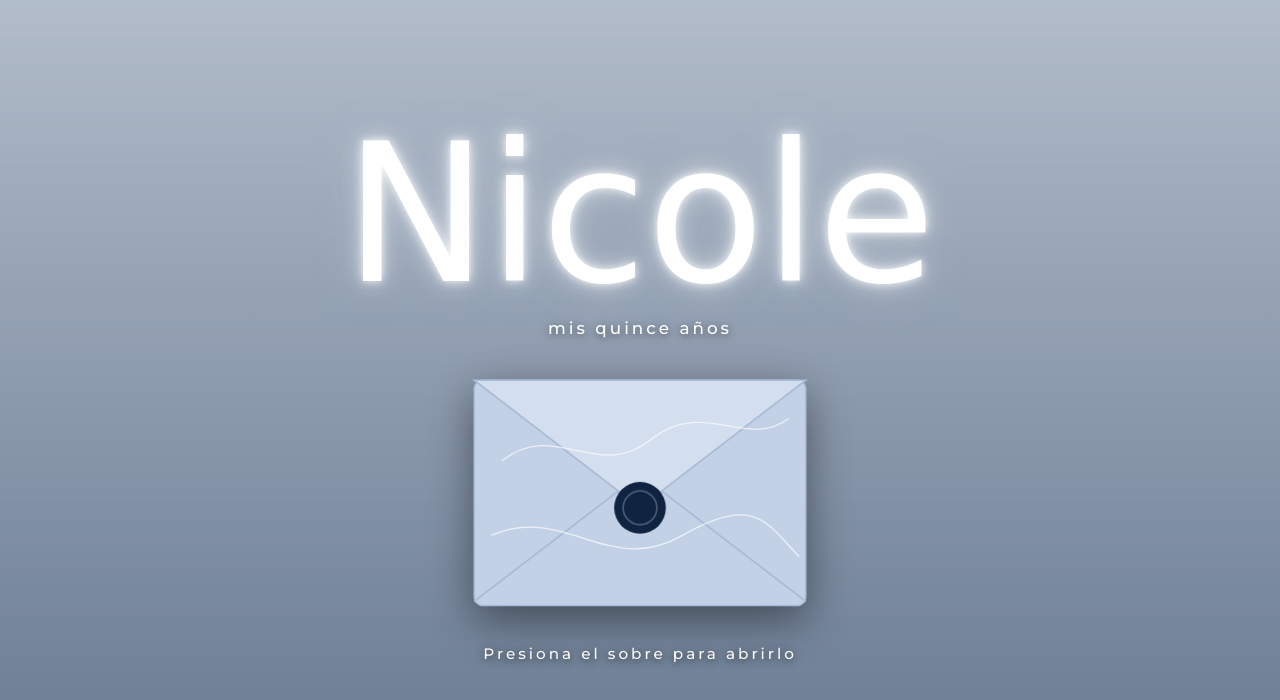
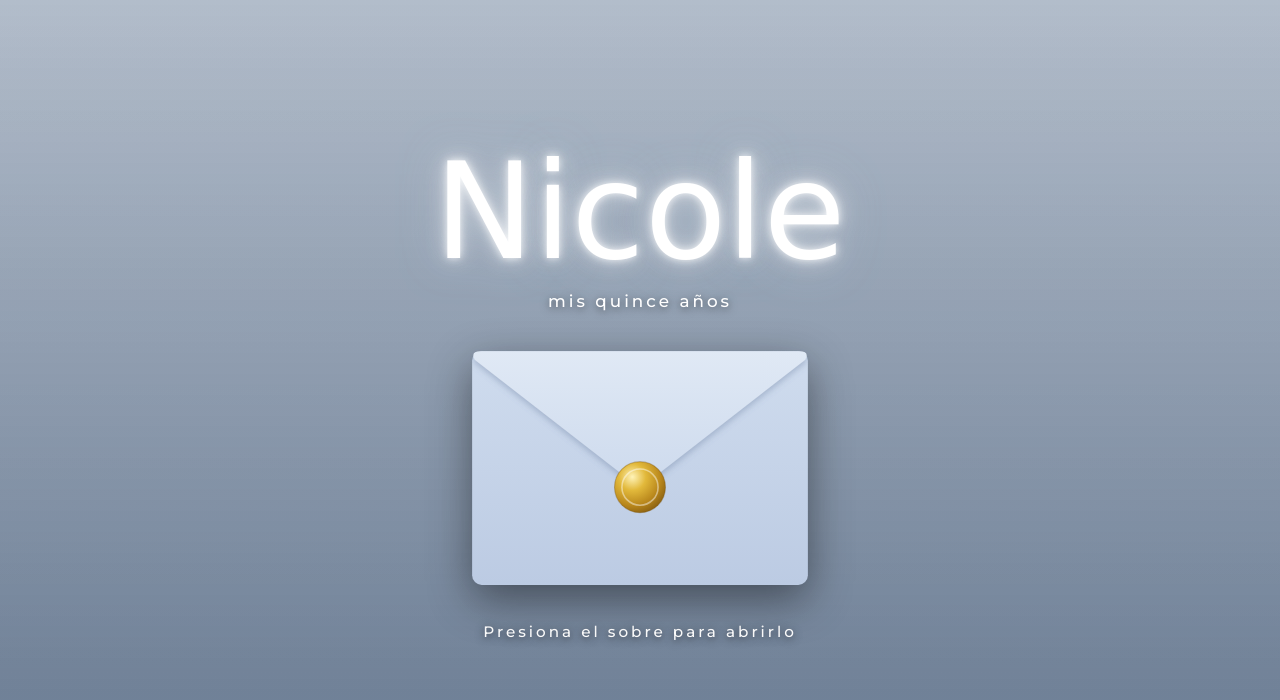
Before and after one commit to creaciones-ar/INVITACI-N-MIS-XV-NICOLE, a plain HTML site: page index.html in a window 1280 px wide. Drawn offline with Linux system fonts and the light colour scheme; a web font is replaced by a local one.

Commit message:
Update index.html

```diff
--- a/index.html
+++ b/index.html
@@ -6,31 +6,41 @@
     <title>Mis 15 Años - Nicole</title>
     <link rel="preconnect" href="https://fonts.googleapis.com">
     <link rel="preconnect" href="https://fonts.gstatic.com" crossorigin>
-    <link href="https://fonts.googleapis.com/css2?family=Montserrat:wght@300;400;500;600&family=Herr+Von+Muellerhoff&family=Cormorant+Garamond:ital,wght@0,300;0,400;0,500;1,400;1,500&family=Sacramento&family=Courier+Prime&display=swap" rel="stylesheet">
-    <link rel="stylesheet" href="styles.css?v=14">
+    <link href="https://fonts.googleapis.com/css2?family=Montserrat:wght@300;400;500;600&family=Allura&family=Cormorant+Garamond:ital,wght@0,300;0,400;0,500;1,400;1,500&family=Courier+Prime&display=swap" rel="stylesheet">
+    <link rel="stylesheet" href="styles.css?v=15">
 </head>
 <body class="welcome-active">
 
     <!-- ===== PANTALLA DE ENTRADA: nombre, "mis quince años" y sobre ===== -->
     <div id="welcome-screen">
         <div class="welcome-content">
-            <h2 class="welcome-name">Nicole</h2>
+            <h2 class="welcome-name fit-line" data-fit="welcome" data-max="190" data-min="60">Nicole</h2>
             <p class="welcome-sub">Mis quince años</p>
 
             <button id="open-btn" class="envelope-btn" aria-label="Abrir la invitación">
-                <svg class="envelope" viewBox="0 0 320 220" xmlns="http://www.w3.org/2000/svg" aria-hidden="true">
-                    <!-- cuerpo del sobre -->
-                    <rect x="4" y="4" width="312" height="212" rx="8" class="env-body"/>
-                    <!-- pliegues laterales e inferior -->
-                    <path d="M4 212 L140 108 M316 212 L180 108" class="env-line"/>
-                    <!-- solapa -->
-                    <path d="M4 4 L160 124 L316 4 Z" class="env-flap"/>
-                    <!-- líneas decorativas en relieve -->
-                    <path d="M30 80 C 80 40, 120 100, 170 60 S 260 70, 300 40" class="env-line faint"/>
-                    <path d="M20 150 C 90 120, 130 190, 200 150 S 280 140, 310 170" class="env-line faint"/>
-                    <!-- sello -->
-                    <circle cx="160" cy="124" r="23" class="env-seal"/>
-                    <circle cx="160" cy="124" r="15" class="env-seal-inner"/>
+                <svg class="envelope" viewBox="0 0 320 224" xmlns="http://www.w3.org/2000/svg" aria-hidden="true">
+                    <defs>
+                        <linearGradient id="envBody" x1="0" y1="0" x2="0" y2="1">
+                            <stop offset="0" stop-color="#cfdcee"/><stop offset="1" stop-color="#bccbe3"/>
+                        </linearGradient>
+                        <linearGradient id="envFlap" x1="0" y1="0" x2="0" y2="1">
+                            <stop offset="0" stop-color="#e0e9f5"/><stop offset="1" stop-color="#cddaed"/>
+                        </linearGradient>
+                        <radialGradient id="sealGold" cx="35%" cy="30%" r="75%">
+                            <stop offset="0" stop-color="#fff3b8"/><stop offset=".35" stop-color="#e2b93b"/>
+                            <stop offset=".75" stop-color="#b8861b"/><stop offset="1" stop-color="#8c6212"/>
+                        </radialGradient>
+                        <filter id="flapShadow" x="-5%" y="-5%" width="110%" height="125%">
+                            <feDropShadow dx="0" dy="3" stdDeviation="3" flood-color="#5a6f93" flood-opacity=".35"/>
+                        </filter>
+                    </defs>
+                    <rect x="2" y="2" width="316" height="220" rx="9" fill="url(#envBody)"/>
+                    <path d="M10 2 H310 Q320 2 315.5 10 L165 127 Q160 131 155 127 L4.5 10 Q0 2 10 2 Z" fill="url(#envFlap)" filter="url(#flapShadow)"/>
+                    <g class="seal">
+                        <circle cx="160" cy="130" r="24" fill="url(#sealGold)"/>
+                        <circle cx="160" cy="130" r="24" fill="none" stroke="rgba(120,80,10,.35)" stroke-width="1"/>
+                        <circle cx="160" cy="130" r="17" fill="none" stroke="rgba(255,255,255,.45)" stroke-width="1.5"/>
+                    </g>
                 </svg>
             </button>
 
@@ -49,7 +59,7 @@
 
         <!-- Sección 1: título, nombre en globos, reproductor, versículo + polaroids -->
         <section class="hero-section">
-            <h1 class="top-subtitle glow">It's my birthday</h1>
+            <h1 class="top-subtitle glow fit-line" data-fit="hero" data-max="110" data-min="30">It's my birthday</h1>
 
             <div class="name-balloons-container">
                 <img src="icono1.png?v=2" alt="Nicki Fest" class="name-balloons-img">
@@ -112,7 +122,6 @@
                 <div class="separator">:</div>
                 <div class="time-box"><span id="minutes">00</span><p>MINUTOS</p></div>
             </div>
-            <div class="section-divider-line"></div>
         </section>
 
         <!-- Sección 4: ubicación -->
```
